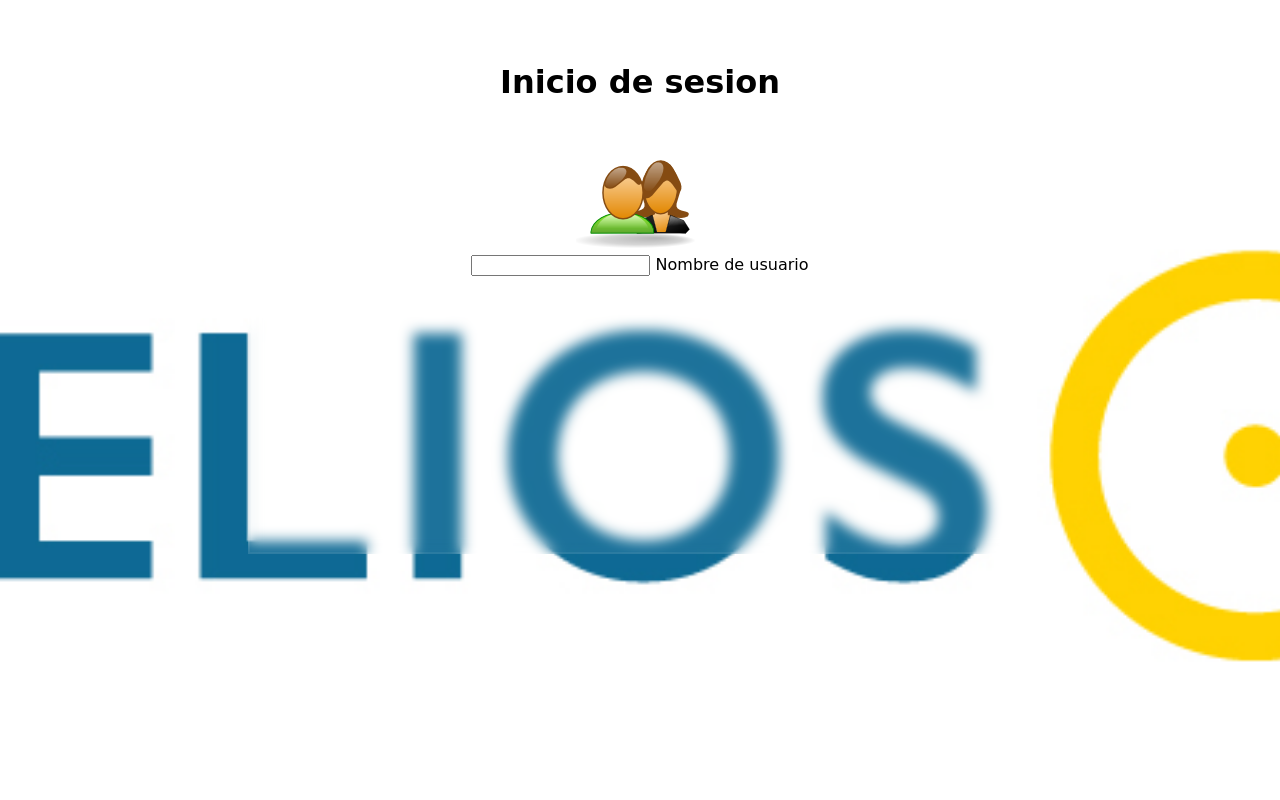
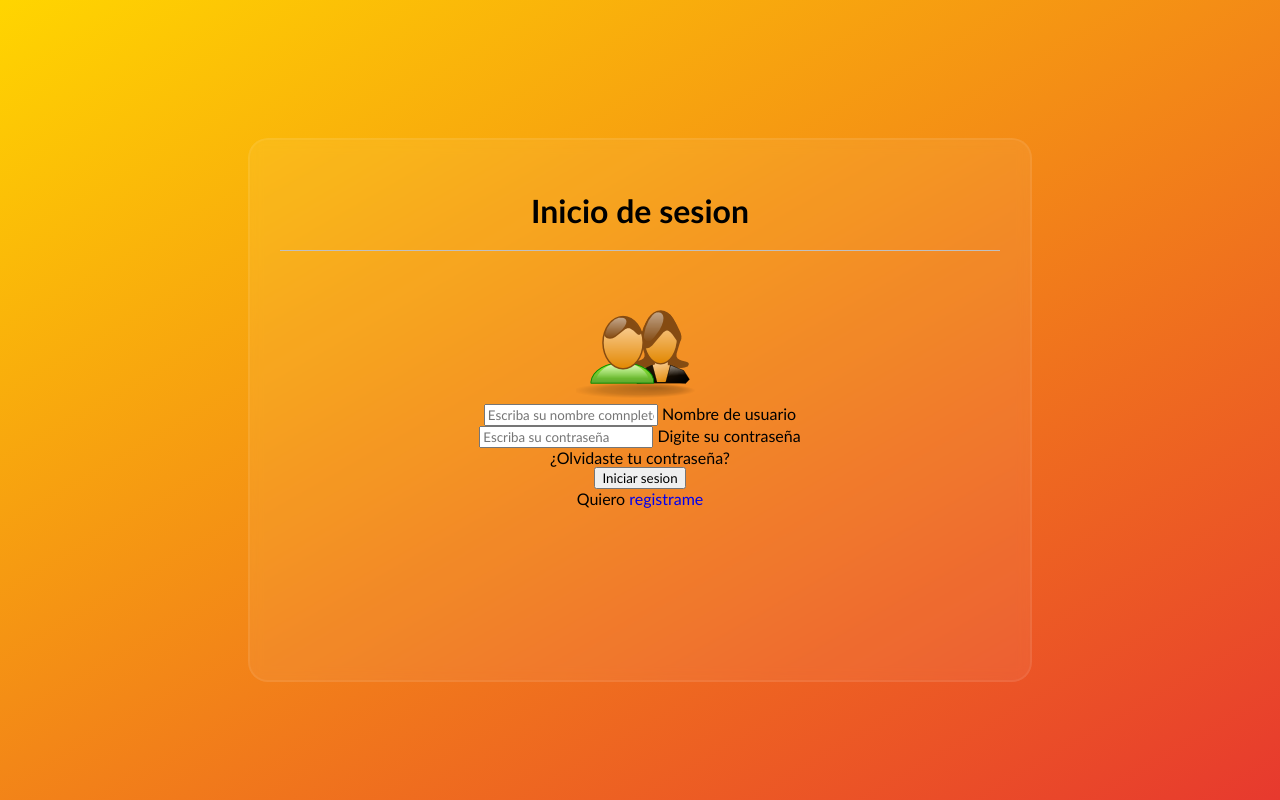
Before and after one commit to kevin24-qal/Helios, a plain HTML site: page template/Login.html in a window 1280 px wide. Drawn offline with Linux system fonts and the light colour scheme.

Commit message:
se hicieron cambios en el login de css

```diff
--- a/style/Login.css
+++ b/style/Login.css
@@ -1,21 +1,23 @@
 * {
     text-decoration: none;
     display: flexbox;
-    font-family: cursive;
-
+    font-family: 'Trebuchet MS', 'Lucida Sans Unicode', 'Lucida Grande', 'Lucida Sans', Arial, sans-serif;
 }
 
 .cuerpo_pagina {
-    background: url(/picture/logotipo\ de\ helios.jpg) no-repeat center center fixed;
+    background-image: url(/picture/logotipo\ de\ helios.jpg);
+    background: linear-gradient(150deg, #ffd500, #e7392e);
+    background-repeat: round;
     background-size: cover;
-
+    margin: 0;
+    padding: 0;
+    height: 100vh;
+    font-family: 'Times New Roman', Times, serif;
 }
 
 .container {
 
-    font-style: italic;
     font-size: xx-large;
-    font-family: cursive;
     width: 100%;
     height: 100vh;
     position: relative;
@@ -26,12 +28,29 @@
 }
 
 .SubContenedor {
+    background-image: url(/picture/logotipo\ de\ helios.jpg);
     text-align: center;
     width: 45rem;
     height: 30rem;
     border: 2px solid #fafafa10;
     margin: 10px auto;
     padding: 30px;
+    position: absolute;
+    top: 50%;
+    left: 50%;
+    transform:translate(-50%,-50%);
+    border-radius: 20px;
+}
+
+.SubContenedor h1{
+    text-align: center;
+    padding: 0 0 20px 0;
+    border-bottom: 1px solid silver;
+}
+
+.SubContenedor form{
+    padding: 0 40px;
+    box-sizing: border-box;
 }
 
 .glasseffect {
--- a/template/Login.html
+++ b/template/Login.html
@@ -17,11 +17,17 @@
             <form action="" method="post">
                 <img src="/icon/icono_iniciar_seccion.ico" alt=""><br>
                 <div id="user_name">
-                    <input type="text" name="" id="" required>
+                    <input type="text" required placeholder="Escriba su nombre comnpleto">
                     <label>Nombre de usuario</label>
                 </div>
                 <div id="password">
-
+                    <input type="password" required placeholder="Escriba su contraseña">
+                    <label>Digite su contraseña</label>
+                </div>
+                <div id="recordar">¿Olvidaste tu contraseña?</div>
+                <input type="submit" value="Iniciar sesion">
+                <div id="registro">
+                    Quiero <a href="#">registrame</a>
                 </div>
             </form>
 
```
Lines whose indentation alone changed are shown as unchanged.
